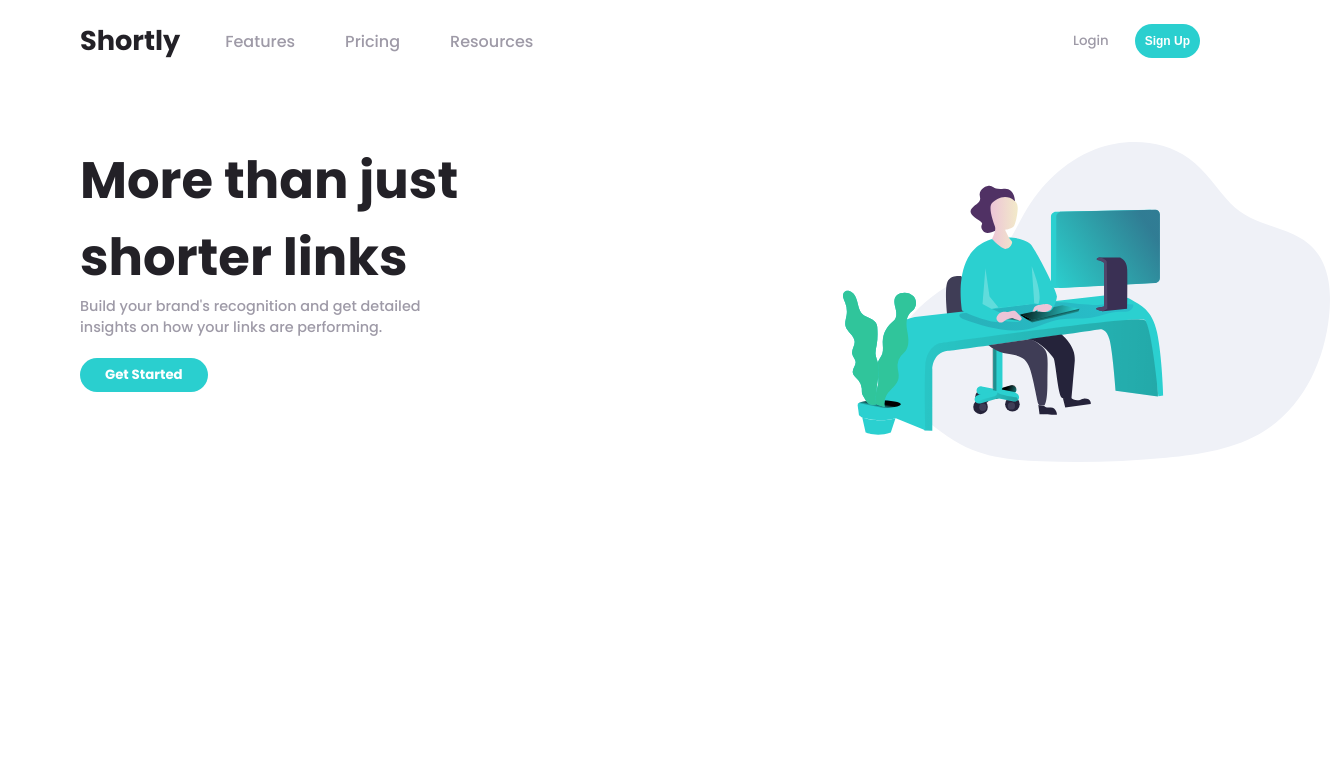
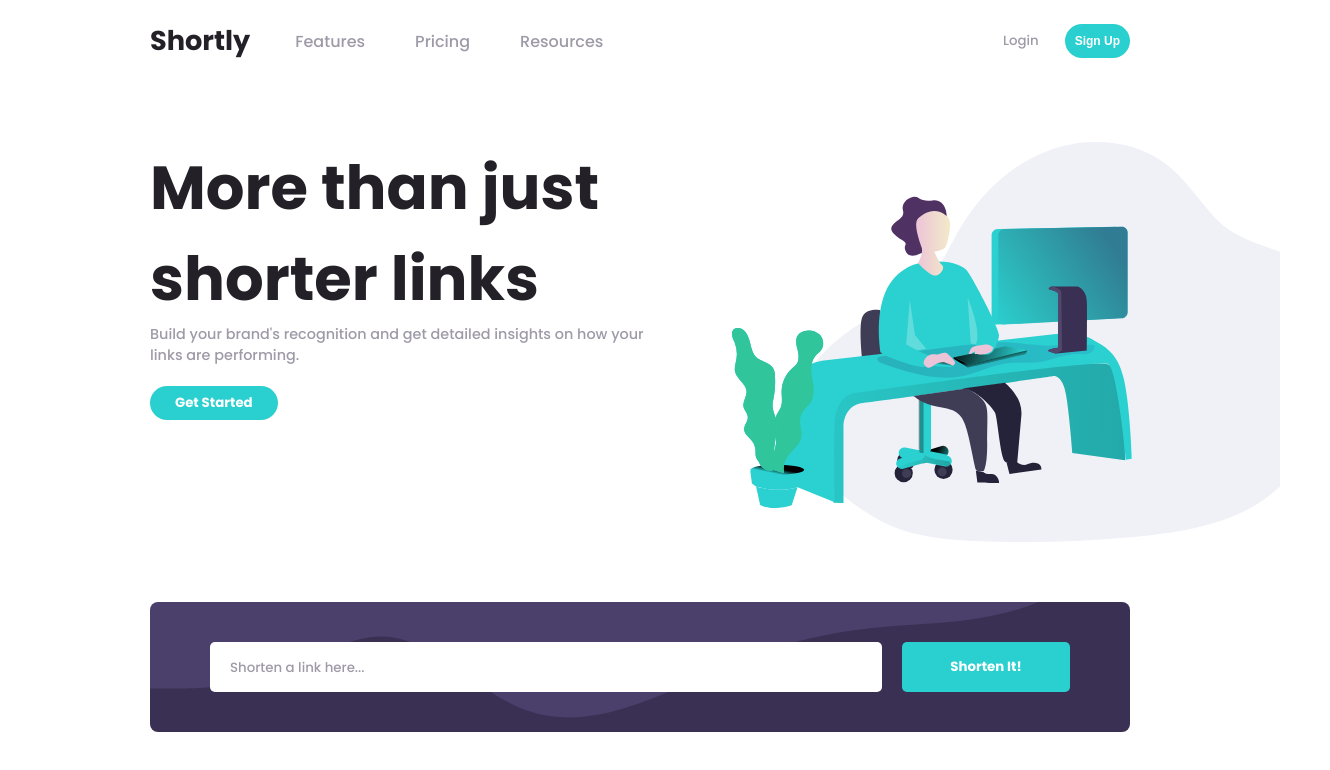
Before and after one commit to nandev04/Shortly, a React (Vite) app: page / in a window 1280 px wide. Shown: the top 770 px of the page, 1330 px wide, since content can reach past the window. Built offline with nearby package versions, Linux system fonts and the light colour scheme.

Commit message:
Componente input criado e estilizado

```diff
--- a/index.html
+++ b/index.html
@@ -1,5 +1,5 @@
 <!doctype html>
-<html lang="en">
+<html lang="pt-br">
 
 <head>
   <meta charset="UTF-8" />
--- a/src/App.css
+++ b/src/App.css
@@ -19,6 +19,6 @@
 
 .contentLimit {
   max-width: 1440px;
-  padding: 0 80px;
+  padding: 0 150px;
   margin: 0 auto;
 }
--- a/src/App.jsx
+++ b/src/App.jsx
@@ -2,12 +2,14 @@ import React from 'react';
 import Header from './Components/Header';
 import './App.css';
 import Main from './Components/Main';
+import Input from './Components/Input';
 
 function App() {
   return (
     <div className="contentLimit">
       <Header />
       <Main />
+      <Input />
     </div>
   );
 }
--- /dev/null
+++ b/src/Components/Input.jsx
@@ -0,0 +1,21 @@
+import React from 'react';
+import style from '../styleComponents/Input.module.css';
+
+const Input = () => {
+  return (
+    <div className={style.generalContainer}>
+      <div className={style.wave}>
+        <div className={style.containerInput}>
+          <input
+            type="text"
+            className={style.inputLink}
+            placeholder="Shorten a link here..."
+          />
+          <button className={style.buttonLink}>Shorten It!</button>
+        </div>
+      </div>
+    </div>
+  );
+};
+
+export default Input;
--- /dev/null
+++ b/src/styleComponents/Input.module.css
@@ -0,0 +1,57 @@
+.generalContainer {
+  display: grid;
+  grid-template-columns: 1fr;
+  justify-items: center;
+  width: 100%;
+  margin: auto 0;
+  margin-top: 60px;
+}
+
+.wave {
+  box-sizing: border-box;
+  display: grid;
+  grid-template-columns: 1fr;
+  background: url('../assets/images/wave.svg') no-repeat center;
+  background-size: 100%;
+  background-position: bottom;
+  background-color: #4a406b;
+  width: 100%;
+  max-width: 1000px;
+  height: 130px;
+  border-radius: 8px;
+  align-items: center;
+  justify-content: center;
+  padding: 0 60px;
+}
+
+.containerInput {
+  display: grid;
+  grid-template-columns: 4fr 1fr;
+  gap: 20px;
+  box-sizing: border-box;
+  max-width: 100%;
+}
+
+.inputLink {
+  box-sizing: border-box;
+  height: 50px;
+  padding: 20px;
+  border: none;
+  border-radius: 5px;
+}
+
+.inputLink::placeholder {
+  font-family: var(--primary-font);
+  color: var(--grayish-violet);
+}
+
+.buttonLink {
+  box-sizing: border-box;
+  color: white;
+  font-family: var(--primary-font);
+  font-weight: 700;
+  background-color: var(--cyan);
+  border: none;
+  border-radius: 5px;
+  padding: 0 20px;
+}
--- a/src/styleComponents/Main.module.css
+++ b/src/styleComponents/Main.module.css
@@ -1,18 +1,19 @@
 .mainContainer {
+  overflow: hidden;
   display: grid;
   grid-template-columns: 1fr 1fr;
   margin-top: 60px;
-  width: 100%;
+  width: calc(100vw - 150px);
 }
 
 .infoContainer {
-  max-width: 400px;
+  max-width: 500px;
   height: 100%;
 }
 
 .slogan {
   font-family: var(--primary-font);
-  font-size: 3.2rem;
+  font-size: 3.8rem;
   color: var(--very-dark-violet);
 }
 
@@ -37,6 +38,6 @@
 .imageWorking {
   justify-self: end;
   grid-column: 2/2;
-  margin-right: -130px;
-  max-height: 320px;
+  margin-right: -60px;
+  max-height: 400px;
 }
```
Also changed, not shown: src/assets/images/wave.svg (added).
